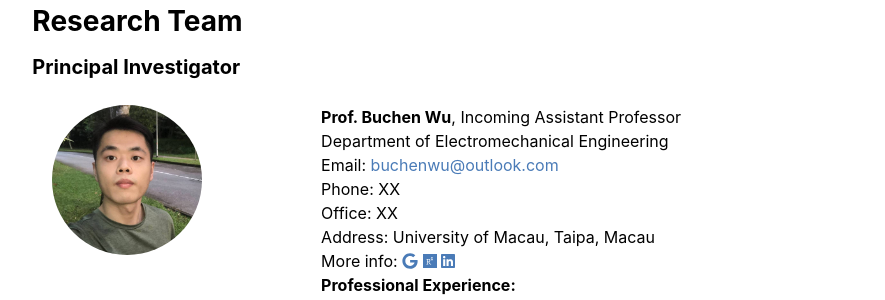
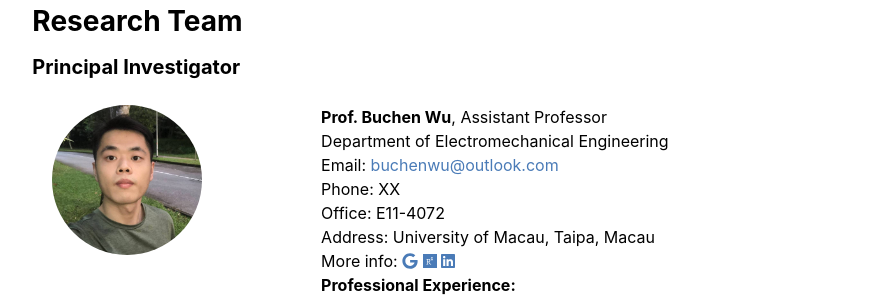
Before and after one commit to buchenwu/buchenwu.github.io, a Jekyll site: the page built from team.md, in a window 1280 px wide. Shown: the part 240-540 px from the top of the page, without its empty margins (197-1082 px from the left). Built offline with Jekyll 4.4.1, drawn with Linux system fonts in a browser that asks for light colours.

Commit message:
Update people.yml

```diff
--- a/_data/people.yml
+++ b/_data/people.yml
@@ -1,7 +1,7 @@
 PI:
 - {name: 'Buchen Wu',
    title: 'Prof.',
-   position: 'Incoming Assistant Professor',
+   position: 'Assistant Professor',
    degree: 'PhD in Mechanical Engineering',
    phone: 'XX',
    email: 'buchenwu@outlook.com',
@@ -10,7 +10,7 @@ PI:
    phd: 'Ph.D.: National University of Singapore',
    master: 'M.Eng.: Harbin Institute of Technology',
    bachelor: 'B.Eng.: Central South University',
-   office: 'XX',
+   office: 'E11-4072',
    department: 'Department of Electromechanical Engineering',
    institution: 'University of Macau',
    address: 'Taipa, Macau',
```
